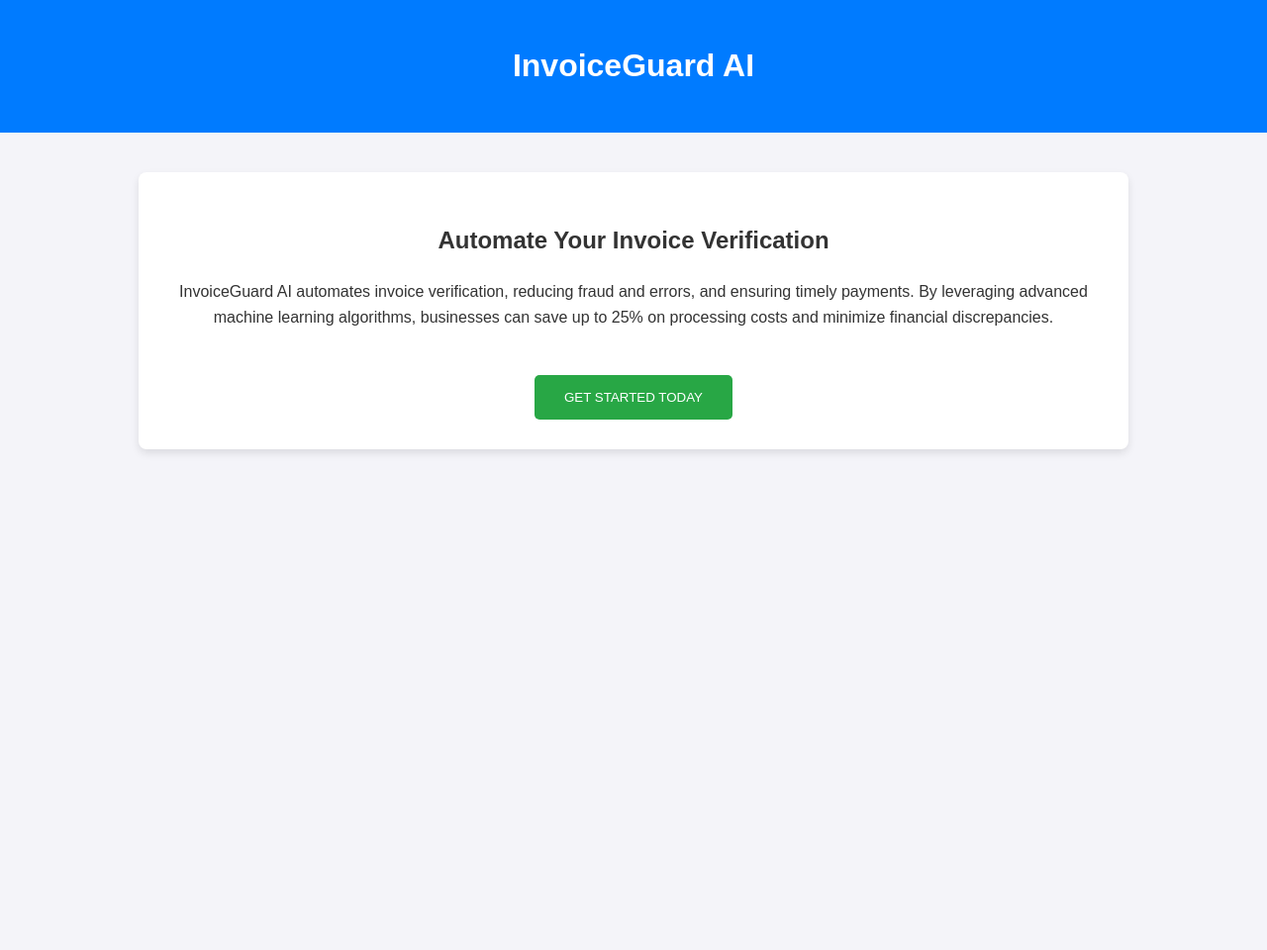
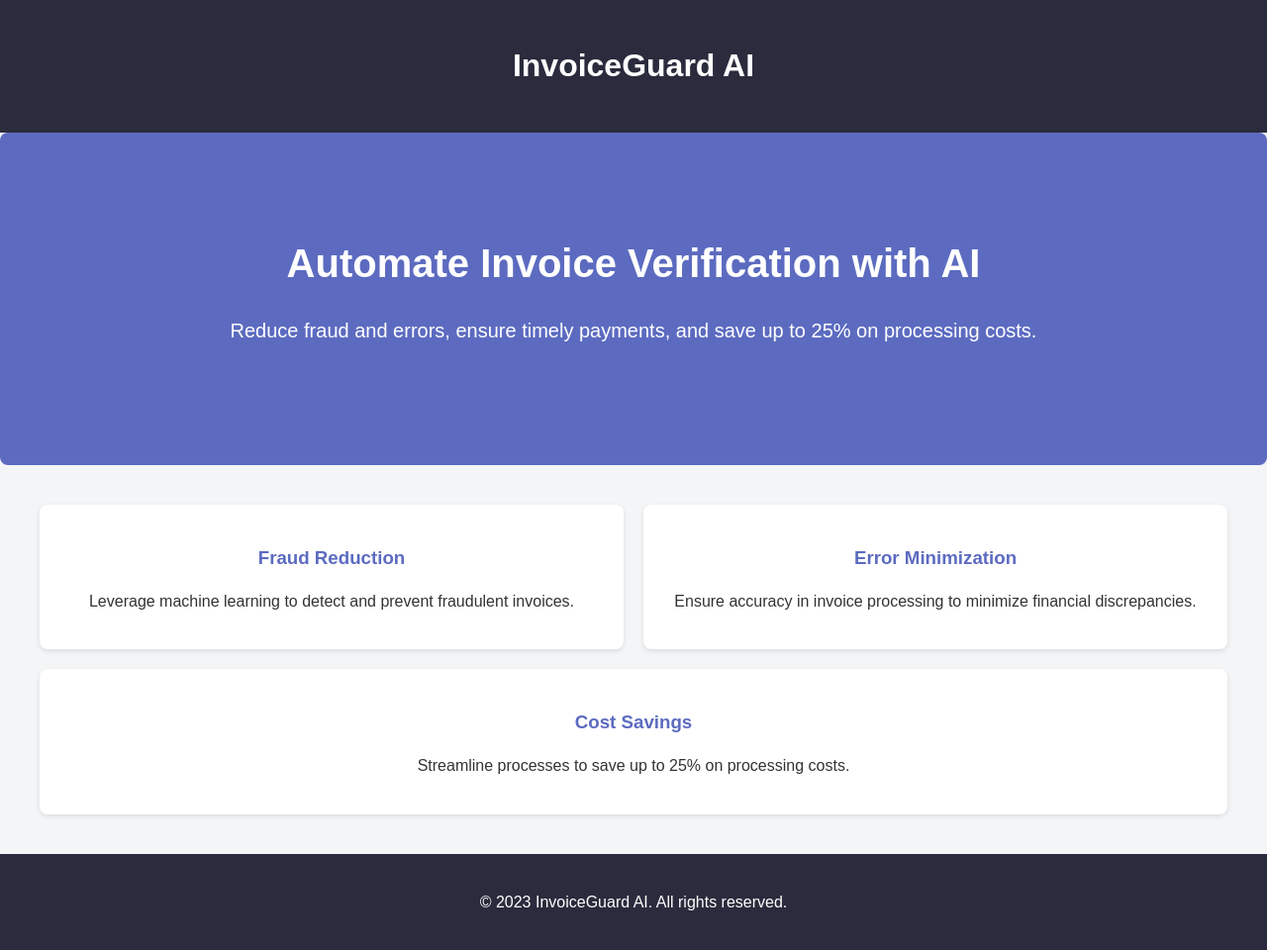
Before and after one commit to AlexAPSNeural/invoiceguard-ai, a website: page index.html in a window 1280 px wide. Shown: the whole page at 99% size. Before the commit the page ends 800 px from the top, so only its background shows below. Drawn offline with Linux system fonts and the light colour scheme.

Commit message:
Update index.html

```diff
--- a/index.html
+++ b/index.html
@@ -3,57 +3,74 @@
 <head>
     <meta charset="UTF-8">
     <meta name="viewport" content="width=device-width, initial-scale=1.0">
-    <title>InvoiceGuard AI</title>
+    <title>InvoiceGuard AI - Automate Invoice Verification</title>
     <style>
-        body, html {
+        body {
             margin: 0;
-            padding: 0;
             font-family: Arial, sans-serif;
-            background: #f4f4f9;
             color: #333;
+            background-color: #f4f5f7;
             line-height: 1.6;
         }
         header {
-            background: #007bff;
+            background-color: #2a2b3d;
             color: #fff;
             padding: 20px 0;
             text-align: center;
         }
         .container {
+            max-width: 1200px;
+            margin: 0 auto;
             padding: 20px;
-            max-width: 1000px;
-            margin: 0 auto;
+        }
+        .hero {
+            background-color: #5c6bc0;
+            color: #fff;
+            padding: 80px 20px;
+            text-align: center;
+            border-radius: 8px;
+            margin-bottom: 20px;
+        }
+        .hero h1 {
+            font-size: 2.5rem;
+            margin: 0 0 20px;
+        }
+        .hero p {
+            font-size: 1.25rem;
         }
         .value-proposition {
-            background: #fff;
+            display: flex;
+            flex-wrap: wrap;
+            gap: 20px;
+        }
+        .value-item {
+            background-color: #fff;
+            flex: 1 1 calc(33.333% - 20px);
+            padding: 20px;
             border-radius: 8px;
-            box-shadow: 0 4px 8px rgba(0, 0, 0, 0.1);
-            margin-top: 20px;
-            padding: 30px;
+            box-shadow: 0 2px 5px rgba(0, 0, 0, 0.1);
             text-align: center;
         }
-        .cta {
-            margin-top: 30px;
-            padding: 15px 30px;
-            background: #28a745;
-            color: #fff;
-            border: none;
-            border-radius: 5px;
-            cursor: pointer;
-            text-transform: uppercase;
-            transition: background 0.3s ease-in-out;
-        }
-        .cta:hover {
-            background: #218838;
+        .value-item h3 {
+            margin-bottom: 10px;
+            color: #5c6bc0;
         }
         @media (max-width: 768px) {
-            .value-proposition {
-                padding: 20px;
+            .value-item {
+                flex: 1 1 calc(50% - 20px);
             }
-            .cta {
-                width: 100%;
-                padding: 15px;
+        }
+        @media (max-width: 576px) {
+            .value-item {
+                flex: 1 1 100%;
             }
+        }
+        footer {
+            text-align: center;
+            padding: 20px;
+            background-color: #2a2b3d;
+            color: #fff;
+            margin-top: 20px;
         }
     </style>
 </head>
@@ -61,12 +78,28 @@
     <header>
         <h1>InvoiceGuard AI</h1>
     </header>
-    <section class="container">
-        <div class="value-proposition">
-            <h2>Automate Your Invoice Verification</h2>
-            <p>InvoiceGuard AI automates invoice verification, reducing fraud and errors, and ensuring timely payments. By leveraging advanced machine learning algorithms, businesses can save up to 25% on processing costs and minimize financial discrepancies.</p>
-            <button class="cta">Get Started Today</button>
+    <section class="hero">
+        <div class="container">
+            <h1>Automate Invoice Verification with AI</h1>
+            <p>Reduce fraud and errors, ensure timely payments, and save up to 25% on processing costs.</p>
         </div>
     </section>
+    <section class="value-proposition container">
+        <div class="value-item">
+            <h3>Fraud Reduction</h3>
+            <p>Leverage machine learning to detect and prevent fraudulent invoices.</p>
+        </div>
+        <div class="value-item">
+            <h3>Error Minimization</h3>
+            <p>Ensure accuracy in invoice processing to minimize financial discrepancies.</p>
+        </div>
+        <div class="value-item">
+            <h3>Cost Savings</h3>
+            <p>Streamline processes to save up to 25% on processing costs.</p>
+        </div>
+    </section>
+    <footer>
+        <p>&copy; 2023 InvoiceGuard AI. All rights reserved.</p>
+    </footer>
 </body>
 </html>
```
